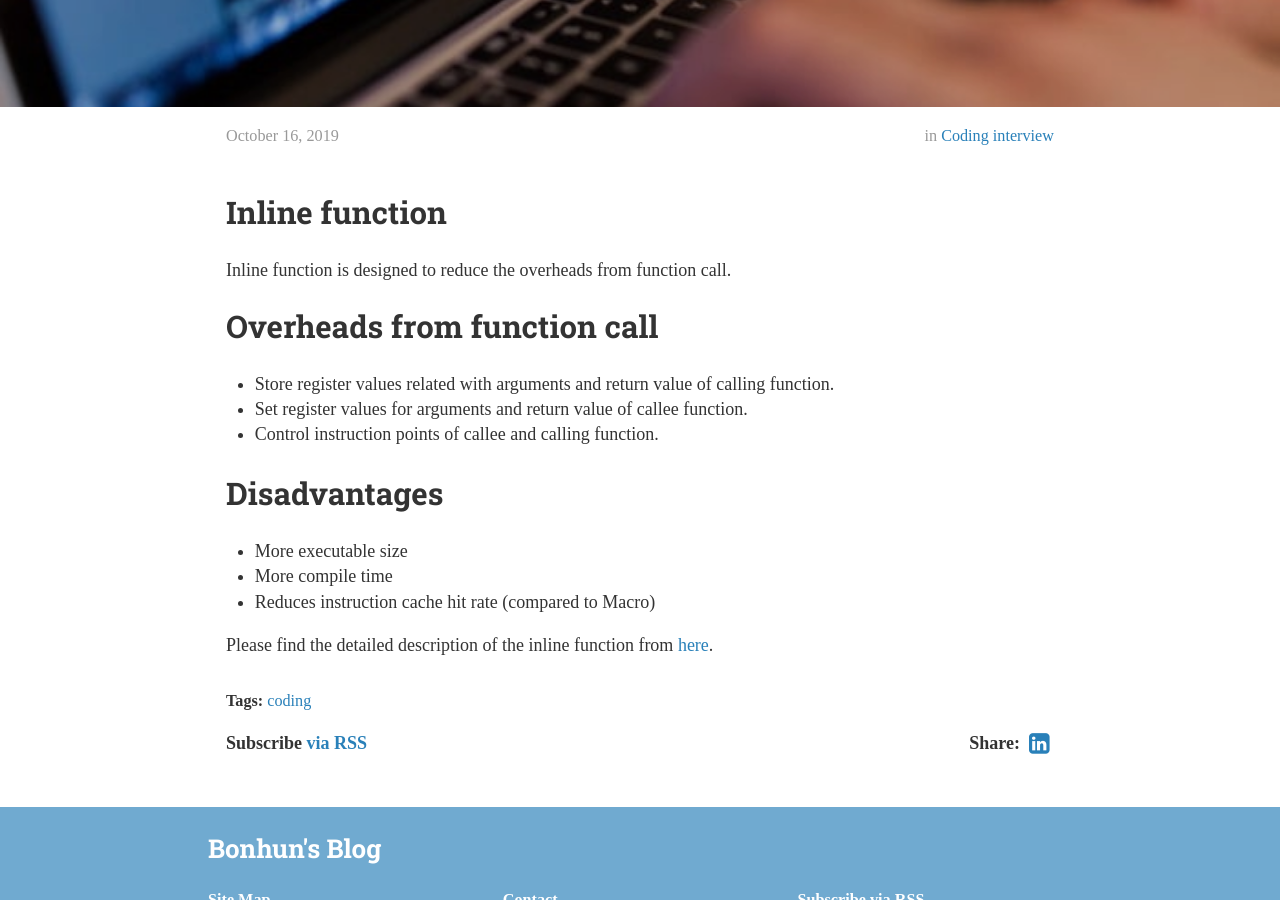
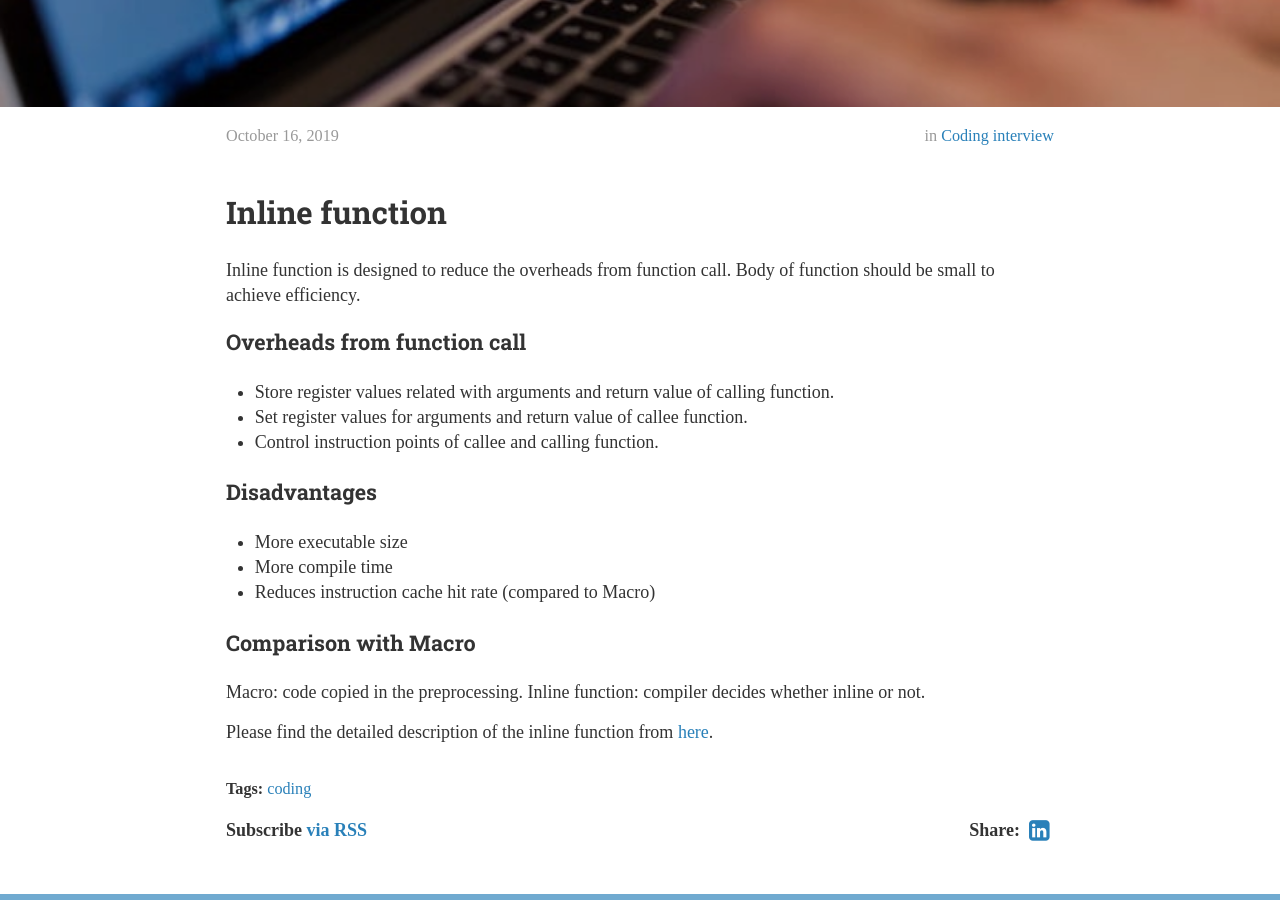
Before and after one commit to darkgs/darkgs.github.io, a Jekyll site: the page built from _posts/2019-10-16-interview_questions_for_c++.markdown, in a window 1280 px wide and 900 px high, scrolled down 448 px. Built offline with Jekyll 4.4.1, drawn with Linux system fonts in a browser that asks for light colours; nearby versions of some CDN libraries.

Commit message:
inline function

```diff
--- a/_posts/2019-10-16-interview_questions_for_c++.markdown
+++ b/_posts/2019-10-16-interview_questions_for_c++.markdown
@@ -10,19 +10,22 @@ cover:  "/assets/instacode.jpeg"
 
 ## Inline function
 Inline function is designed to reduce the overheads from function call.
+Body of function should be small to achieve efficiency.
 
-Overheads from function call
----
+#### Overheads from function call
 * Store register values related with arguments and return value of calling function.
 * Set register values for arguments and return value of callee function.
 * Control instruction points of callee and calling function.
 
-Disadvantages
----
+#### Disadvantages
 * More executable size
 * More compile time
 * Reduces instruction cache hit rate (compared to Macro)
 
+#### Comparison with Macro
+Macro: code copied in the preprocessing.
+Inline function: compiler decides whether inline or not.
+
 Please find the detailed description of the inline function from [here][inline_function].
 
 [inline_function]: https://www.geeksforgeeks.org/inline-functions-cpp
```
